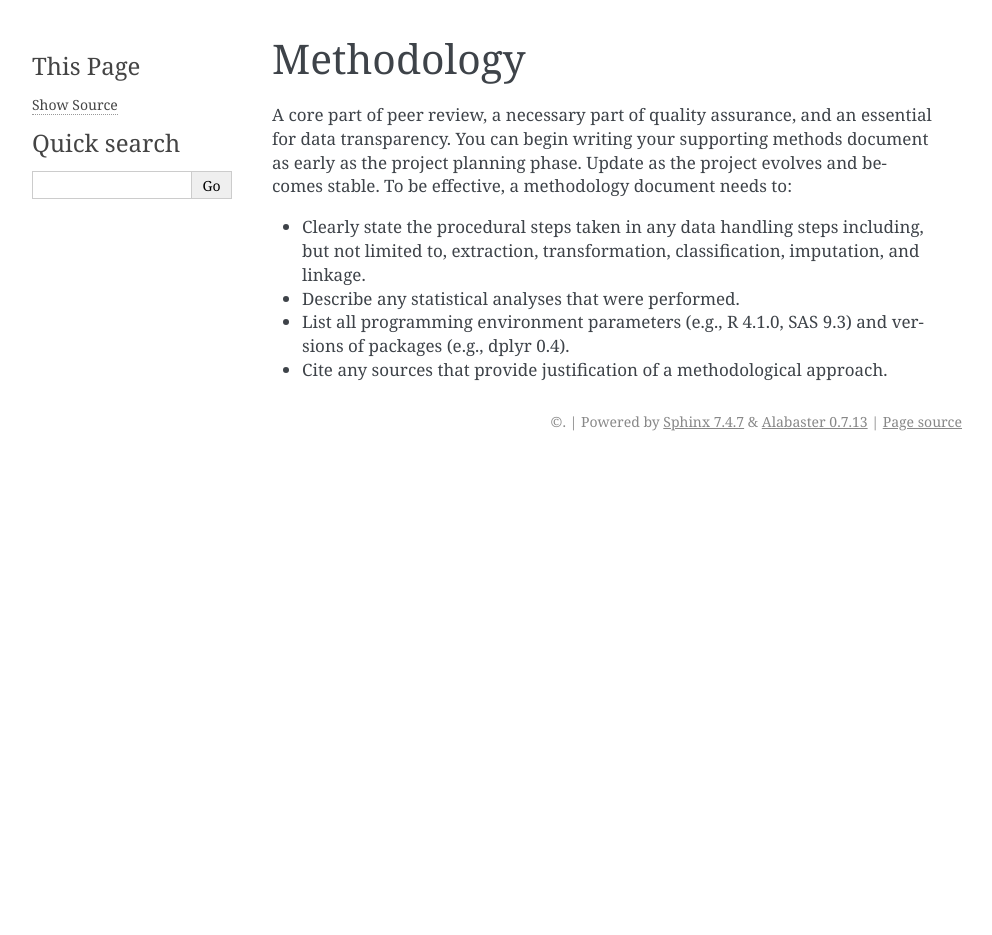
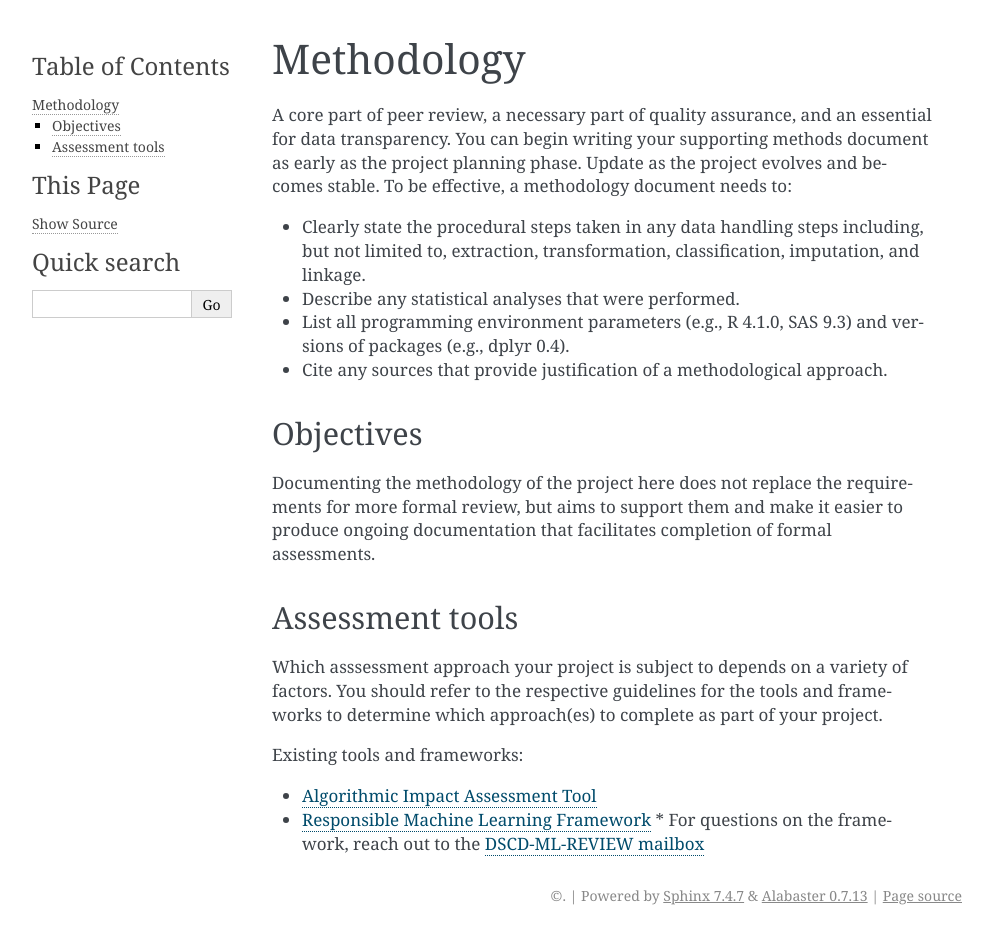
Before and after one commit to StatCan/datascience-cookiecutter, a Sphinx documentation site: the page built from {{ cookiecutter.repo_name }}/docs/methodology/index.rst, in a window 1280 px wide. Shown: the whole page, without its empty margins (148-1140 px from the left). Built offline with Sphinx 7.4.7, drawn with Linux system fonts in a browser that asks for light colours; before the commit the page ends 900 px from its top, so only the background shows below that.

Commit message:
add reference to assessment tools

```diff
--- a/{{ cookiecutter.repo_name }}/docs/methodology/index.rst
+++ b/{{ cookiecutter.repo_name }}/docs/methodology/index.rst
@@ -13,3 +13,27 @@ and becomes stable. To be effective, a methodology document needs to:
 * List all programming environment parameters (e.g., R 4.1.0, SAS 9.3) and
   versions of packages (e.g., dplyr 0.4).
 * Cite any sources that provide justification of a methodological approach.
+
+Objectives
+----------
+
+Documenting the methodology of the project here does not replace the requirements
+for more formal review, but aims to support them and make it easier to produce
+ongoing documentation that facilitates completion of formal assessments.
+
+Assessment tools
+----------------
+
+Which asssessment approach your project is subject to depends on a variety of
+factors. You should refer to the respective guidelines for the tools and frameworks
+to determine which approach(es) to complete as part of your project.
+
+Existing tools and frameworks:
+
+* `Algorithmic Impact Assessment Tool`_
+* `Responsible Machine Learning Framework`_
+  * For questions on the framework, reach out to the `DSCD-ML-REVIEW mailbox <mailto:statcan.dscd-ml-review-dscd-revue-aa.statcan@canada.ca>`_
+
+
+.. _Algorithmic Impact Assessment Tool: https://www.canada.ca/en/government/system/digital-government/digital-government-innovations/responsible-use-ai/algorithmic-impact-assessment.html
+.. _Responsible Machine Learning Framework: https://www150.statcan.gc.ca/n1/pub/89-20-0006/892000062021001-eng.htm
```
